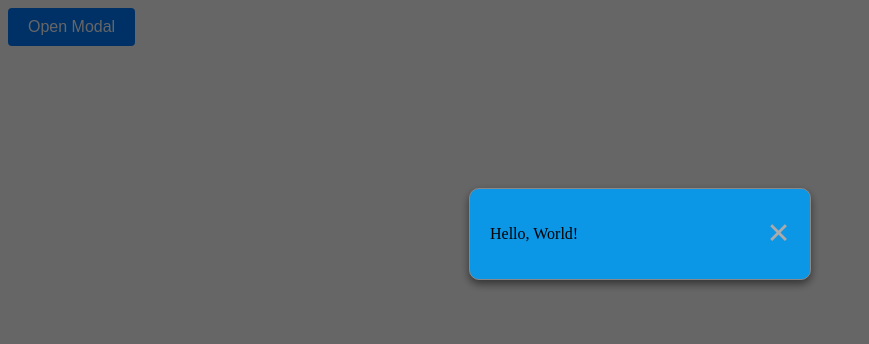
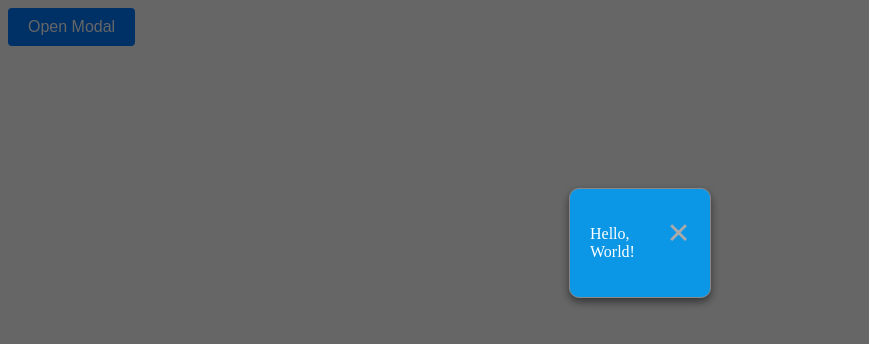
Before and after one commit to MTadic992/Modal-Libraray, a plain HTML site: page index.html in a window 1280 px wide. Both pictures are taken after a click on the button "Open Modal". Shown: the whole page, without its empty margins (0-869 px from the left). Drawn offline with Linux system fonts and the light colour scheme.

Commit message:
Added Css

```diff
--- a/index.html
+++ b/index.html
@@ -11,6 +11,6 @@
       <button id="openModal">Open Modal</button>
     </div>
 
-    <script src="app.js"></script>
+    <script src="modal.js"></script>
   </body>
 </html>
--- a/app.js
+++ b/modal.js
@@ -1,5 +1,5 @@
 function showModal(text, options) {
-    const modal = document.createElement('div');
+    const modal = document.createElement('body');
     modal.classList.add('modal');
     modal.id = 'myModal';
 
@@ -49,9 +49,9 @@ function showModal(text, options) {
 document.getElementById('openModal').addEventListener('click', function () {
     const options = {
         animation: 'slide-in', // fade, slide-in, zoom
-        size: 'large',  // small, medium, large
+        size: 'small',  // small, medium, large
         closeButton: true, // will show close button if true
-        overlayClickClose: true // will close modal if clicked on overlay
+        overlayClickClose: false // will close modal if clicked on overlay
     };
 
     showModal('Hello, World!', options);
--- a/style.css
+++ b/style.css
@@ -1,4 +1,5 @@
 .modal {
+  margin: 0;
   display: none;
   position: fixed;
   z-index: 1;
@@ -12,6 +13,7 @@
 }
 
 .modal-content {
+  color: white;
   background-color: #0c96e6;
   margin: 10% auto;
   padding: 20px;
```
